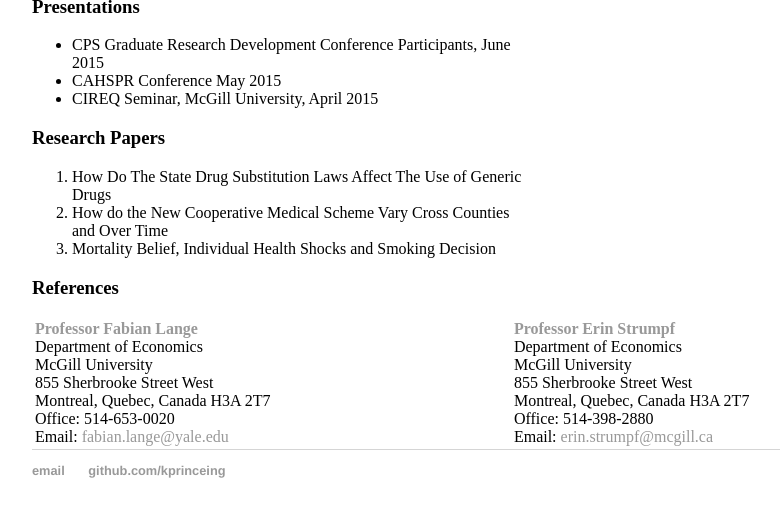
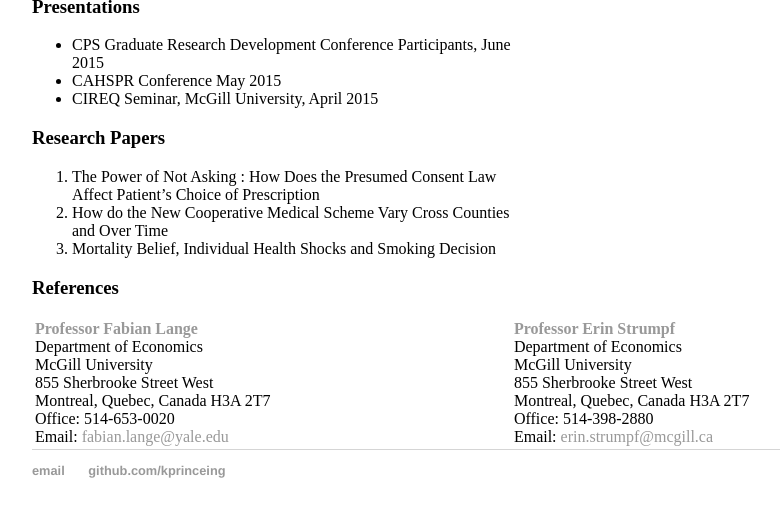
Before and after one commit to kprinceing/kprinceing.github.io, a Jekyll site: the page built from index.html, in a window 1280 px wide, cut to the strip 487-1025 px from the top of the page. Shown: the top 517 px of the strip, without its empty margins (160-940 px from the left). Built offline with Jekyll 4.4.1, drawn with Linux system fonts in a browser that asks for light colours.

Commit message:
Update index.html

```diff
--- a/index.html
+++ b/index.html
@@ -32,7 +32,7 @@
 	</ul>
 	<h3> Research Papers </h3>
 	<ol>
-		<li>  How Do The State Drug Substitution Laws Affect The Use of Generic Drugs
+		<li>  The Power of Not Asking : How Does the Presumed Consent Law Affect Patient’s Choice of Prescription
 		<li>  How do the New Cooperative Medical Scheme Vary Cross Counties and Over Time
 		<li>  Mortality Belief, Individual Health Shocks and Smoking Decision
 	</ol>
```
